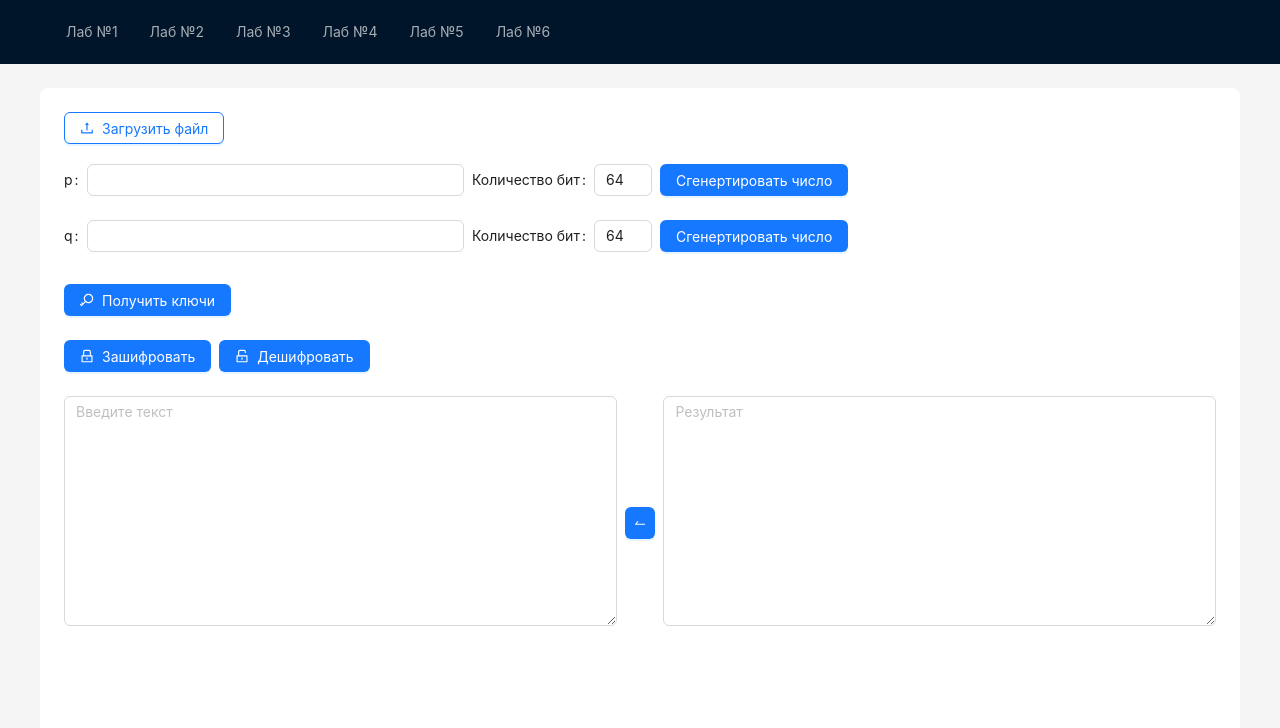
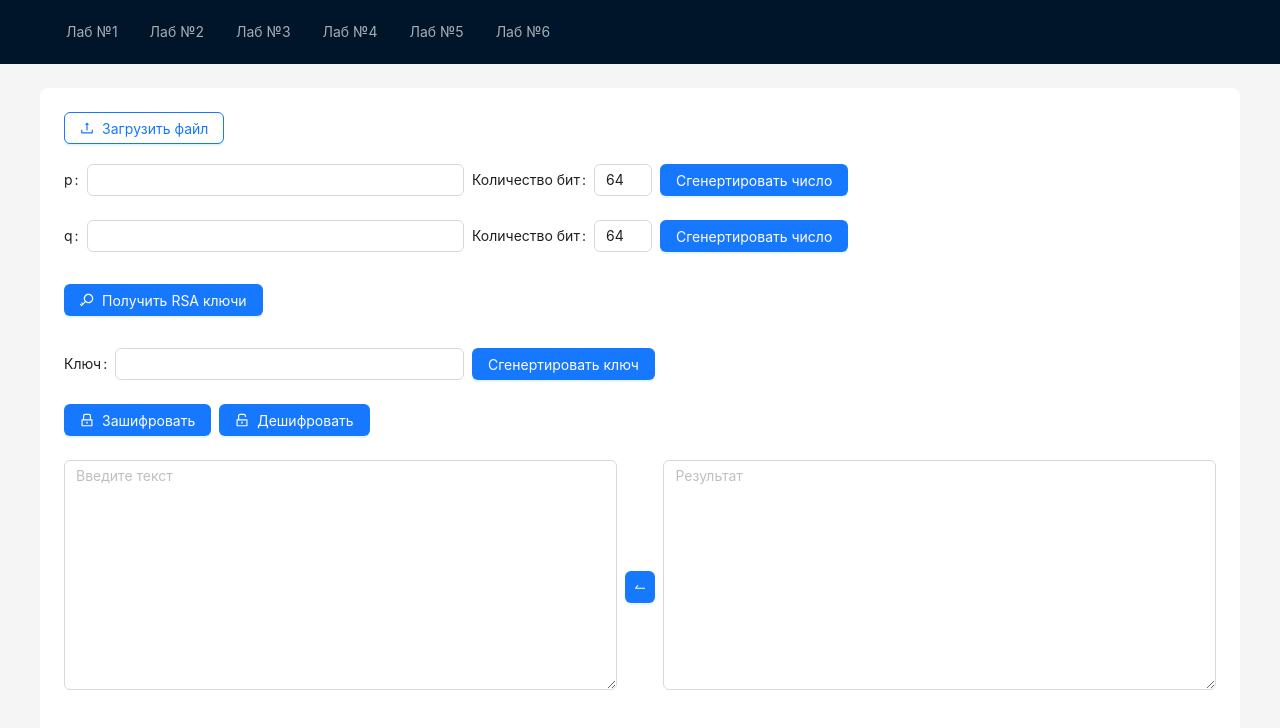
Before and after one commit to SugawaraKoushi/ib-client-app, a React (Create React App) app: page /lab6 in a window 1280 px wide. Shown: the top 728 px of the page. Built offline with nearby package versions, Linux system fonts and the light colour scheme.

Commit message:
finish lab 6

```diff
--- a/src/components/Lab6.jsx
+++ b/src/components/Lab6.jsx
@@ -14,41 +14,53 @@ import axios from "axios";
 const Lab6 = () => {
     const { TextArea } = Input;
     const [form] = useForm();
-    const [keysForm] = useForm();
+    const [rsaForm] = useForm();
+    const [aesForm] = useForm();
     const [loading, setLoading] = useState(false);
     const [publicKey, setPublicKey] = useState(null);
     const [privateKey, setPrivateKey] = useState(null);
+    const [encryptedAESKey, setEncryptedAESKey] = useState("");
 
     const handleGenerateP = async () => {
-        const bits = await keysForm.getFieldValue("pBits");
-        const url = "/lab4/prime-numbers/generate-prime-number";
+        const bits = await rsaForm.getFieldValue("pBits");
+        const url = "/lab4/prime-numbers/generate-hex-prime-number";
         const params = {
             bits: bits,
             rounds: 20,
         };
         const response = await axios.get(url, { params });
-        keysForm.setFieldValue("p", response.data);
+        rsaForm.setFieldValue("p", response.data);
     };
 
     const handleGenerateQ = async () => {
-        const bits = await keysForm.getFieldValue("qBits");
-        const url = "/lab4/prime-numbers/generate-prime-number";
+        const bits = await rsaForm.getFieldValue("qBits");
+        const url = "/lab4/prime-numbers/generate-hex-prime-number";
         const params = {
             bits: bits,
             rounds: 20,
         };
         const response = await axios.get(url, { params });
-        keysForm.setFieldValue("q", response.data);
+        rsaForm.setFieldValue("q", response.data);
     };
 
-    const decimalValidate = (_, value) => {
-        const regex = /^[\d]+$/;
+    const hexadecimalValidate = (_, value) => {
+        const regex = /^[\dA-Fa-f]+$/;
 
         if (!regex.test(value)) {
-            return Promise.reject(new Error("Введите 10-ричное число"));
+            return Promise.reject(new Error("Введите 16-ричное число"));
         }
 
         return Promise.resolve();
+    };
+
+    const handleGenerateAesKey = async () => {
+        const url = "/lab4/prime-numbers/generate-hex-prime-number";
+        const params = {
+            bits: 128,
+            rounds: 20,
+        };
+        const response = await axios.get(url, { params });
+        aesForm.setFieldValue("aesKey", response.data);
     };
 
     const handleUploadFile = async (options) => {
@@ -63,8 +75,8 @@ const Lab6 = () => {
             const response = await axios.post(url, formData);
             const data = response.data;
 
-            keysForm.setFieldValue("p", data.p);
-            keysForm.setFieldValue("q", data.q);
+            rsaForm.setFieldValue("p", data.p);
+            rsaForm.setFieldValue("q", data.q);
             onSuccess(data, file);
         } catch (error) {
             console.log(error);
@@ -76,7 +88,7 @@ const Lab6 = () => {
 
     const handleGetKeys = async () => {
         try {
-            const values = await keysForm.validateFields();
+            const values = await rsaForm.validateFields();
             const response = await axios.get("/lab6/get-keys", {
                 params: { p: values.p, q: values.q },
                 responseType: "json",
@@ -86,11 +98,17 @@ const Lab6 = () => {
             setPublicKey(response.data.publicKey);
             setPrivateKey(response.data.privateKey);
 
-            console.log(publicKey, privateKey);
+            // Формируем zip архив для скачивания
+            downloadZipArhive(response.data.zipFile, "rsa_keys.zip");
+        } catch (error) {
+            console.error(error);
+        }
+    };
 
-            // Формируем zip архив для скачивания
-            const byteChars = decodeBase64(response.data.zipFile);
+    const downloadZipArhive = (data, archiveName) => {
+        const byteChars = decodeBase64(data);
         const byteArray = new Uint8Array(byteChars.length);
+
         for (let i = 0; i < byteChars.length; i++) {
             byteArray[i] = byteChars.charCodeAt(i);
         }
@@ -99,11 +117,8 @@ const Lab6 = () => {
         const url = URL.createObjectURL(blob);
         const link = document.createElement("a");
         link.href = url;
-            link.download = "rsa_keys.zip";
+        link.download = archiveName;
         link.click();
-        } catch (error) {
-            console.error(error);
-        }
     };
 
     const decodeBase64 = (base64) => {
@@ -119,39 +134,44 @@ const Lab6 = () => {
     };
 
     const handleSwapResultText = async () => {
-        const values = await form.validateFields();
-        form.setFieldValue("text", values.result);
+        const values = await aesForm.validateFields();
+        aesForm.setFieldValue("text", values.result);
     };
 
     const handleEncrypt = async () => {
         try {
             const url = "/lab6/encrypt";
-            const values = await form.validateFields();
+            const values = await aesForm.validateFields();
             const body = {
                 text: values.text,
-                key: publicKey,
+                rsaPublicKey: publicKey,
+                aesKey: values.aesKey,
             };
 
             const response = await axios.post(url, body);
-            form.setFieldValue("result", response.data);
+            aesForm.setFieldValue("result", response.data.encryptedText);
+            setEncryptedAESKey(response.data.encryptedKey);
+            downloadZipArhive(response.data.zip, "aes_encrypted.zip");
         } catch (error) {
-            console.log();
+            console.log(error);
         }
     };
 
     const handleDecrypt = async () => {
         try {
             const url = "/lab6/decrypt";
-            const values = await form.validateFields();
+            const values = await aesForm.validateFields();
             const body = {
                 text: values.text,
-                key: privateKey,
+                rsaPrivateKey: privateKey,
+                encryptedAESKey: encryptedAESKey,
             };
 
             const response = await axios.post(url, body);
-            form.setFieldValue("result", response.data);
+            aesForm.setFieldValue("result", response.data.decryptedText);
+            downloadZipArhive(response.data.zip, "aes_decrypted.zip");
         } catch (error) {
-            console.log();
+            console.log(error);
         }
     };
 
@@ -173,7 +193,7 @@ const Lab6 = () => {
             </Upload>
 
             <Flex style={{ width: "100%" }}>
-                <Form form={keysForm} name="rsaForm" style={{ width: "100%" }}>
+                <Form form={rsaForm} name="rsaForm" style={{ width: "100%" }}>
                     <Flex style={{ width: "100%" }}>
                         <Space>
                             <Flex vertical justify="center">
@@ -186,7 +206,7 @@ const Lab6 = () => {
                                             rules={[
                                                 {
                                                     validator: (_, value) =>
-                                                        decimalValidate(
+                                                        hexadecimalValidate(
                                                             _,
                                                             value
                                                         ),
@@ -228,7 +248,7 @@ const Lab6 = () => {
                                             rules={[
                                                 {
                                                     validator: (_, value) =>
-                                                        decimalValidate(
+                                                        hexadecimalValidate(
                                                             _,
                                                             value
                                                         ),
@@ -275,9 +295,36 @@ const Lab6 = () => {
                         loading={loading}
                         onClick={handleGetKeys}
                     >
-                        Получить ключи
+                        Получить RSA ключи
                     </Button>
                 </Form.Item>
+            </Form>
+            <Form form={aesForm} name="aesForm">
+                <Flex gap="small">
+                    <Form.Item
+                        style={{ width: "400px" }}
+                        name="aesKey"
+                        label="Ключ"
+                        rules={[
+                            {
+                                validator: (_, value) =>
+                                    hexadecimalValidate(_, value),
+                            },
+                        ]}
+                    >
+                        <Input />
+                    </Form.Item>
+                    <Form.Item>
+                        <Button
+                            variant="solid"
+                            color="primary"
+                            loading={loading}
+                            onClick={handleGenerateAesKey}
+                        >
+                            Сгенертировать ключ
+                        </Button>
+                    </Form.Item>
+                </Flex>
                 <Flex gap="small">
                     <Form.Item>
                         <Button
```
Lines whose indentation alone changed are shown as unchanged.
